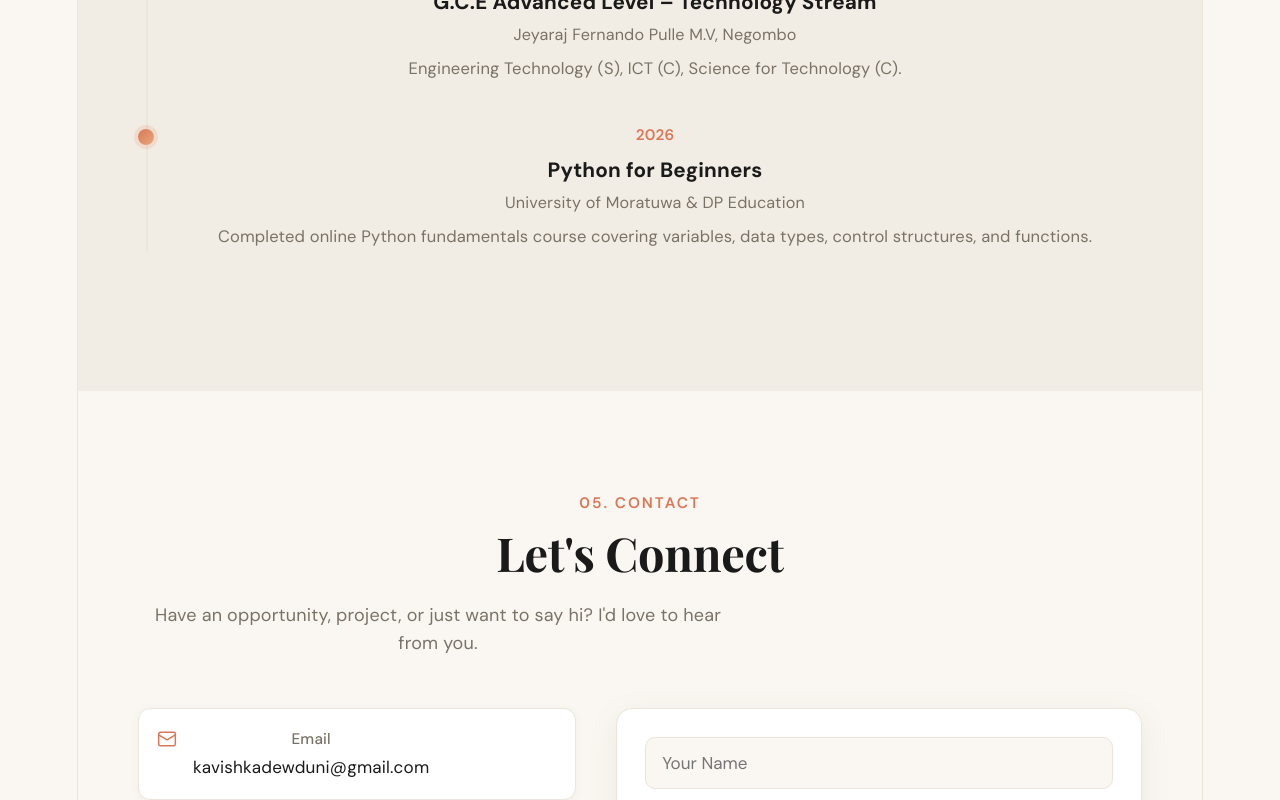
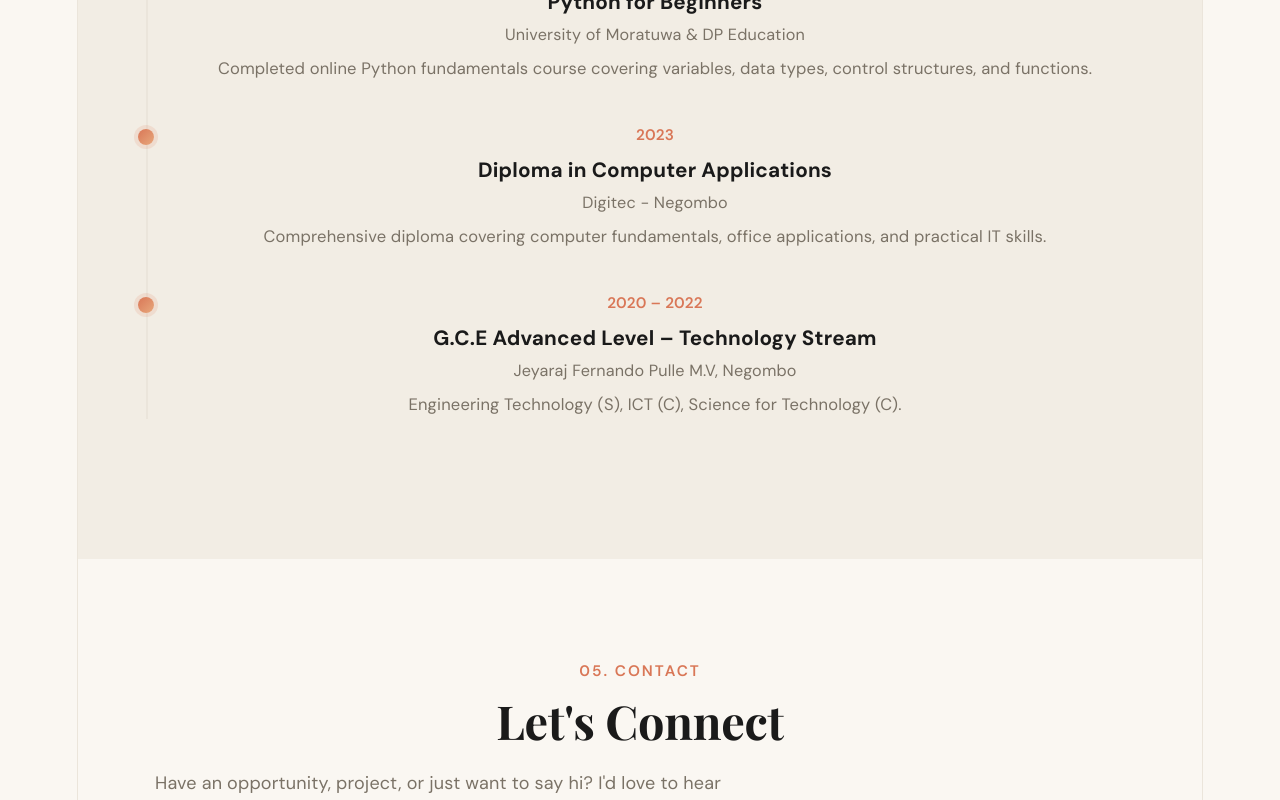
Before and after one commit to kavishka608/portfolio-v2, a React (Vite) app: page / in a window 1280 px wide. Shown: the part 5260-6060 px from the top of the page. Built offline with nearby package versions, Linux system fonts and the light colour scheme.

Commit message:
Fix alignment and add new experience

```diff
--- a/src/App.css
+++ b/src/App.css
@@ -650,15 +650,20 @@ a { color: inherit; text-decoration: none; }
   grid-template-columns: 1fr 1.2fr;
   gap: 40px;
 }
-.contact-info { display: flex; flex-direction: column; gap: 16px; }
+.contact-info {
+  display: flex;
+  flex-direction: column;
+  gap: 16px;
+}
 .contact-item {
   display: flex;
   gap: 16px;
-  align-items: flex-start;
+  align-items: center;
+  text-align: left;
   background: var(--card);
   border: 1px solid var(--border);
   border-radius: 12px;
-  padding: 18px;
+  padding: 18px 20px;
   transition: all 0.25s;
   box-shadow: var(--shadow-sm);
 }
@@ -669,17 +674,36 @@ a { color: inherit; text-decoration: none; }
 .contact-item > svg {
   flex-shrink: 0;
   color: var(--accent);
-  margin-top: 2px;
+  width: 22px;
+  height: 22px;
+  margin: 0;
+}
+.contact-item > div {
+  display: flex;
+  flex-direction: column;
+  text-align: left;
+  flex: 1;
 }
 .contact-item strong {
   display: block;
-  font-size: 0.85rem;
+  font-size: 0.75rem;
   color: var(--text-dim);
   margin-bottom: 2px;
-  font-weight: 500;
+  font-weight: 700;
+  text-transform: uppercase;
+  letter-spacing: 1px;
+  text-align: left;
 }
-.contact-item p { font-size: 0.95rem; color: var(--text); }
+.contact-item p {
+  font-size: 0.95rem;
+  color: var(--text);
+  margin: 0;
+  text-align: left;
+  line-height: 1.4;
+  word-break: break-word;
+}
 
+/* Contact form */
 .contact-form {
   display: flex;
   flex-direction: column;
@@ -718,6 +742,14 @@ a { color: inherit; text-decoration: none; }
   border-radius: 10px;
   font-size: 0.9rem;
   color: var(--accent);
+}
+
+/* Responsive */
+@media (max-width: 900px) {
+  .contact-grid {
+    grid-template-columns: 1fr;
+    gap: 30px;
+  }
 }
 
 /* ---------- Footer ---------- */
--- a/src/components/Experience.jsx
+++ b/src/components/Experience.jsx
@@ -9,16 +9,22 @@ const items = [
     desc: 'Undergraduate program focused on software engineering, algorithms, web development, and system design.',
   },
   {
+    year: '2026',
+    title: 'Python for Beginners',
+    place: 'University of Moratuwa & DP Education',
+    desc: 'Completed online Python fundamentals course covering variables, data types, control structures, and functions.',
+  },
+  {
+    year: '2023',
+    title: 'Diploma in Computer Applications',
+    place: 'Digitec - Negombo',
+    desc: 'Comprehensive diploma covering computer fundamentals, office applications, and practical IT skills.',
+  },
+  {
     year: '2020 – 2022',
     title: 'G.C.E Advanced Level – Technology Stream',
     place: 'Jeyaraj Fernando Pulle M.V, Negombo',
     desc: 'Engineering Technology (S), ICT (C), Science for Technology (C).',
-  },
-  {
-    year: '2026',
-    title: 'Python for Beginners',
-    place: 'University of Moratuwa & DP Education',
-    desc: 'Completed online Python fundamentals course covering variables, data types, control structures, and functions.',
   },
 ];
 
```
